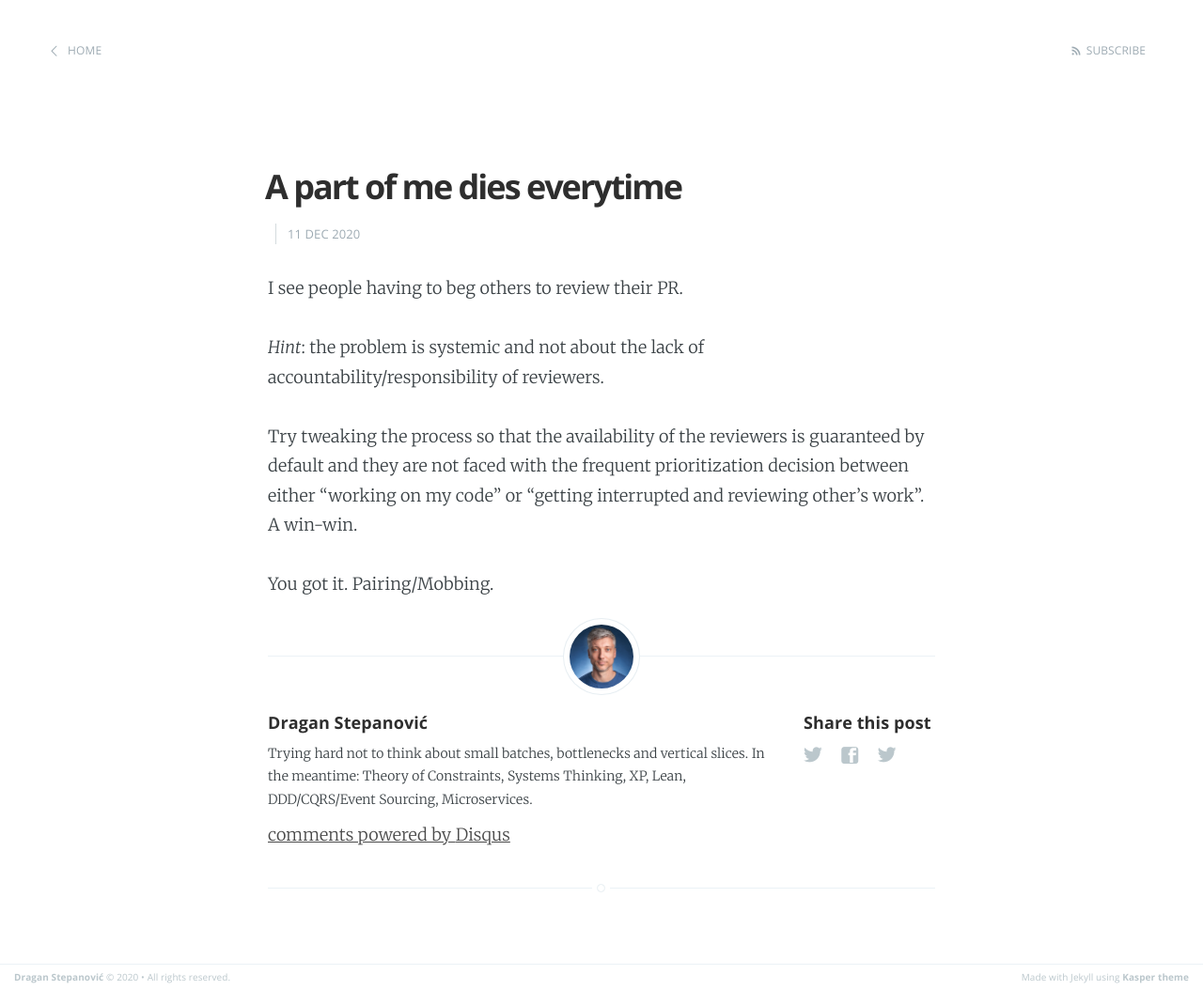
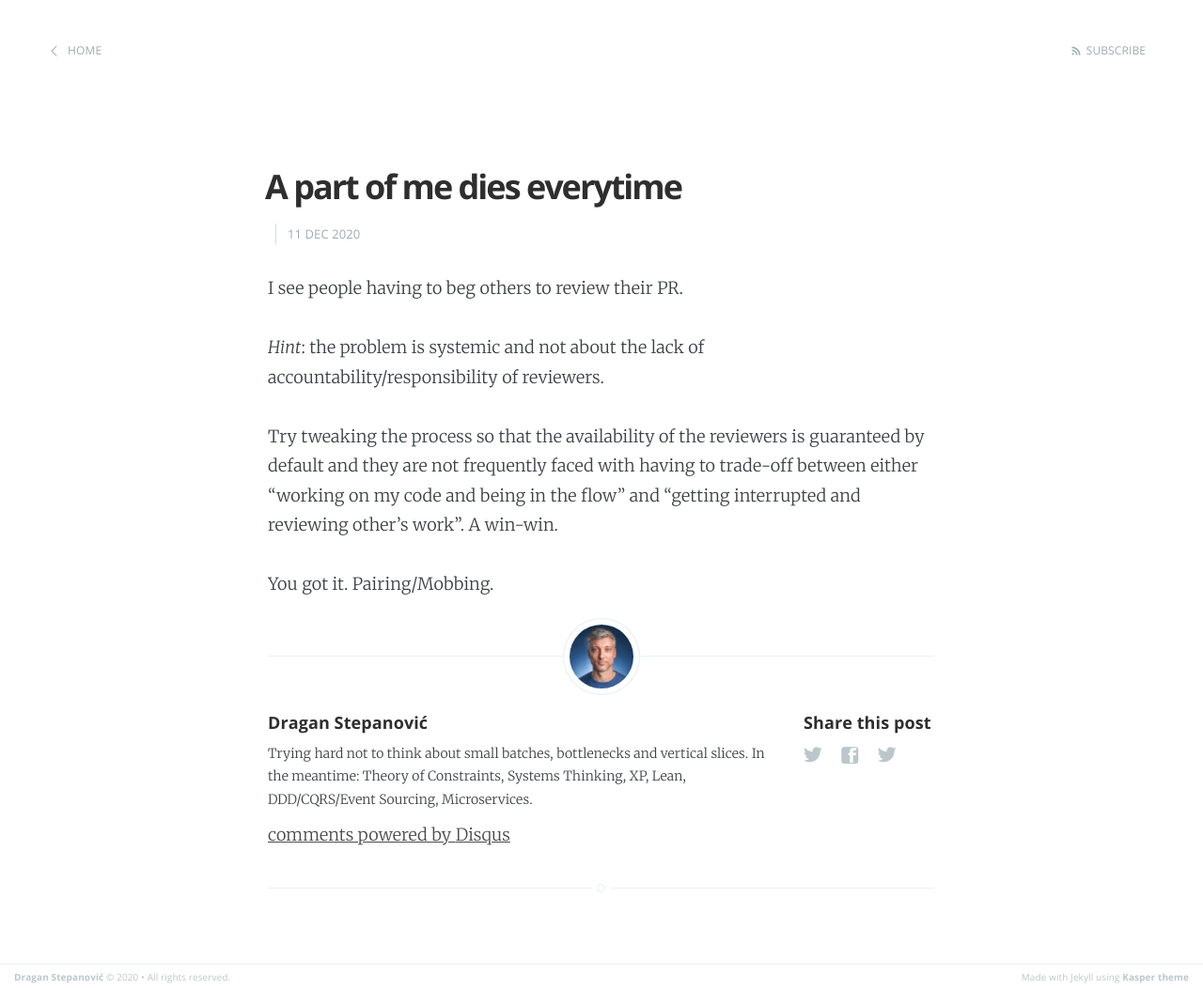
Before and after one commit to dragan-stepanovic/dragan-stepanovic.github.io, a Jekyll site: the page built from _posts/2020-12-11-part-of-me-dies.md, in a window 1280 px wide. Shown: the whole page at 94% size. Built offline with Jekyll 4.4.1, drawn with Linux system fonts in a browser that asks for light colours; our own code applies the rules of GitHub Pages for plain Markdown files; comment, search, counter and statistics services are not loaded.

Commit message:
Update 2020-12-11-part-of-me-dies.md

```diff
--- a/_posts/2020-12-11-part-of-me-dies.md
+++ b/_posts/2020-12-11-part-of-me-dies.md
@@ -6,7 +6,7 @@ I see people having to beg others to review their PR.
 
 _Hint_: the problem is systemic and not about the lack of accountability/responsibility of reviewers.
 
-Try tweaking the process so that the availability of the reviewers is guaranteed by default and they are not faced with the frequent prioritization decision between either "working on my code" or "getting interrupted and reviewing other's work".
+Try tweaking the process so that the availability of the reviewers is guaranteed by default and they are not frequently faced with having to trade-off between either "working on my code and being in the flow" and "getting interrupted and reviewing other's work".
 A win-win.
 
 You got it. Pairing/Mobbing.
```
